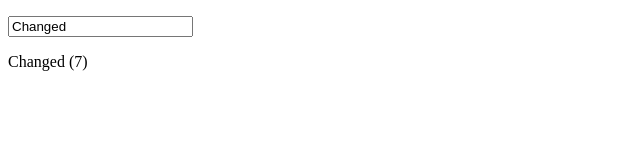
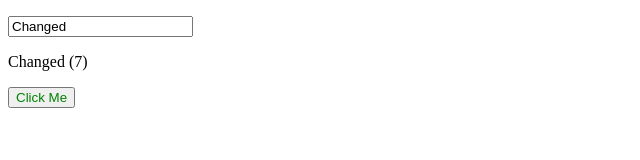
Before and after one commit to LingMyat/Vue-3-Laracast-Lesson, a plain HTML site: page index.html in a window 1280 px wide. Shown: the whole page, without its empty margins (0-640 px from the left). Drawn offline with nearby package versions, Linux system fonts and the light colour scheme.

Commit message:
Attribute Binding

```diff
--- a/index.html
+++ b/index.html
@@ -1,5 +1,6 @@
 <!DOCTYPE html>
 <html lang="en">
+
 <head>
     <meta charset="UTF-8">
     <meta http-equiv="X-UA-Compatible" content="IE=edge">
@@ -7,6 +8,16 @@
     <title>Vue3</title>
     <script src="https://unpkg.com/vue@3.2.47/dist/vue.global.js"></script>
 </head>
+<style>
+    .text-red {
+        color: red;
+    }
+
+    .text-green {
+        color: green;
+    }
+</style>
+
 <body>
 
     <div id="app">
@@ -16,22 +27,31 @@
         <p>
             {{ greeting }} ({{ greeting.length }})
         </p>
+        <button :class="active? 'text-red' : 'text-green'" @click="toggle">Click Me</button>
     </div>
 
     <script>
         Vue.createApp({
             data() {
                 return {
-                    greeting: 'Hello World'
+                    greeting: 'Hello World',
+                    btnClass: 'text-green',
+                    active: false
                 };
             },
 
             mounted() {
-                setTimeout(()=>{
+                setTimeout(() => {
                     this.greeting = 'Changed';
-                },3000)
+                }, 3000)
+            },
+            methods: {
+                toggle(){
+                    this.active = !this.active;
+                }
             },
         }).mount('#app')
     </script>
 </body>
+
 </html>
```
